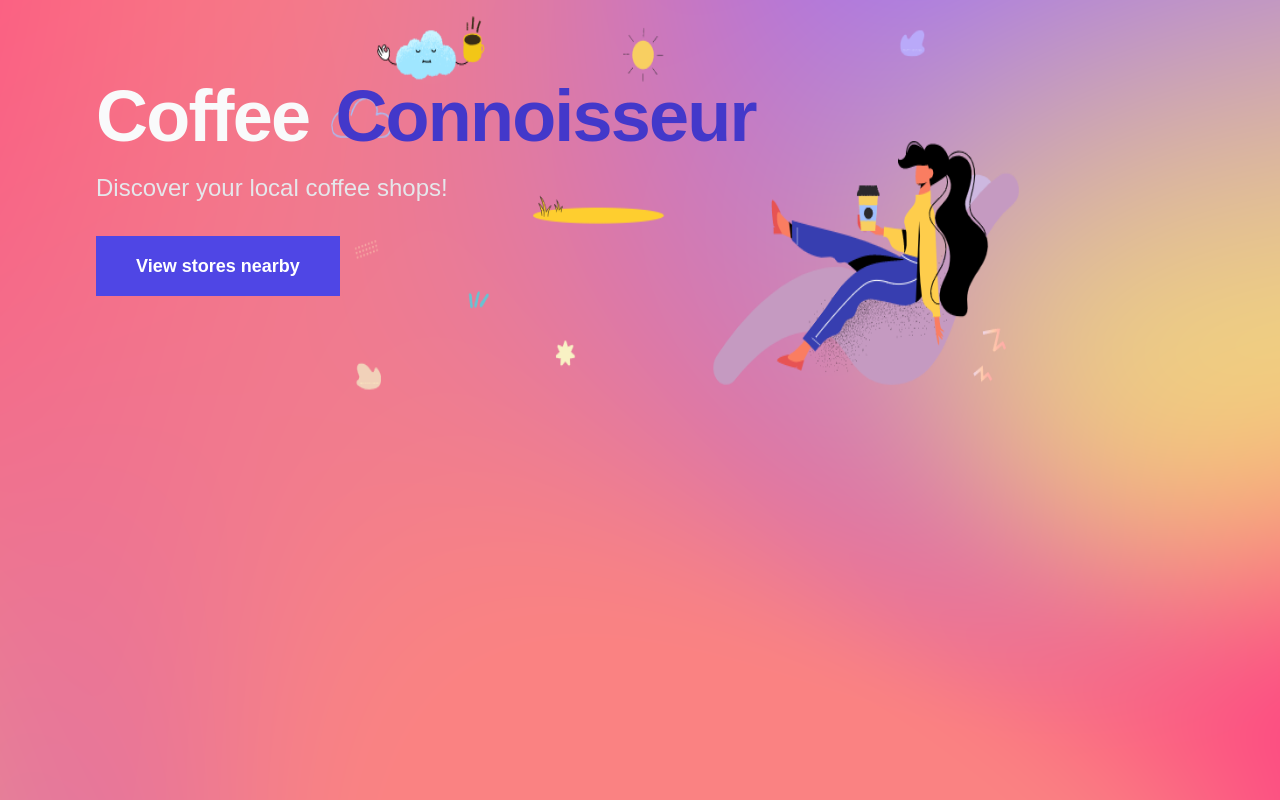
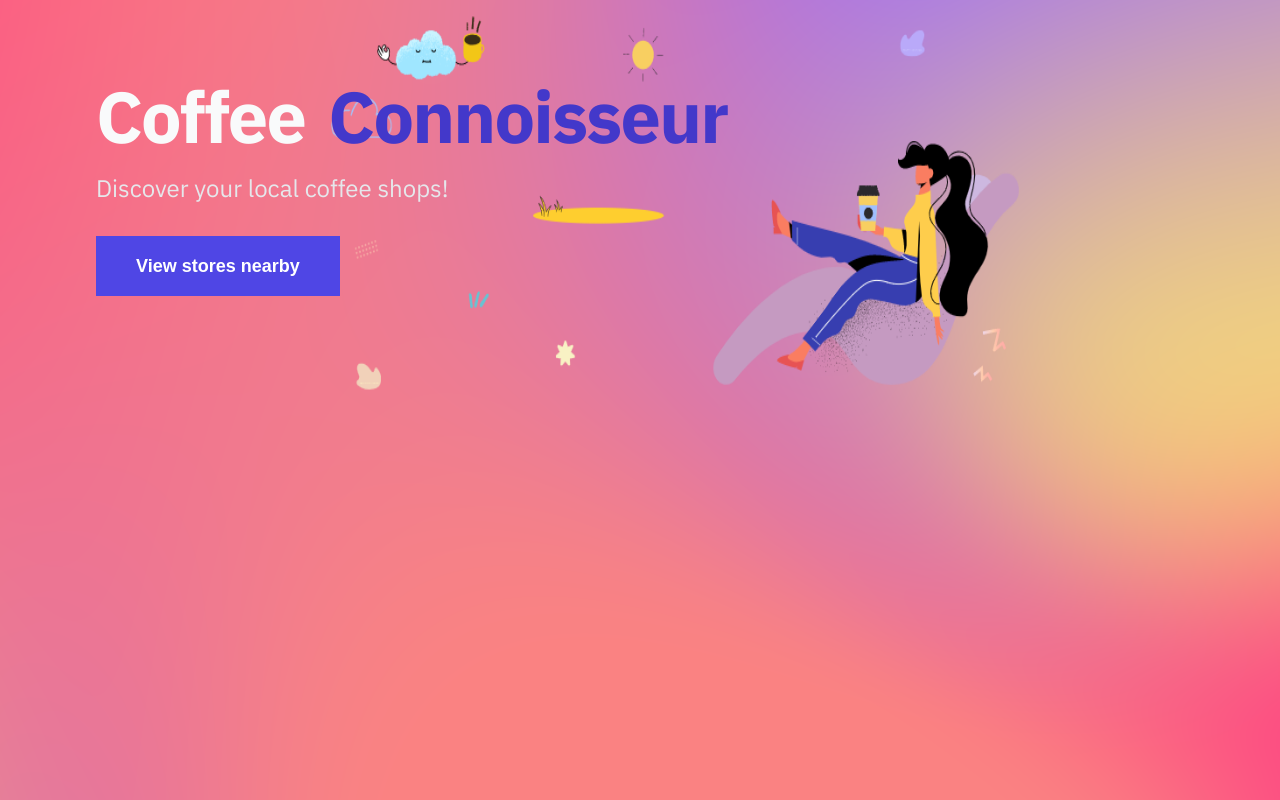
Before and after one commit to ThomasCode92/discover-coffee-stores, a Next.js app: page / in a window 1280 px wide. Built offline with nearby package versions, Linux system fonts and the light colour scheme.

Commit message:
Apply Fonts in Document

```diff
--- a/pages/_documentt.js
+++ b/pages/_documentt.js
@@ -3,7 +3,26 @@ import { Head, Html, Main, NextScript } from 'next/document';
 export default function Document() {
   return (
     <Html lang="en">
-      <Head />
+      <Head>
+        <link
+          rel="preload"
+          href="/fonts/IBMPlexSans-Bold.ttf"
+          as="font"
+          crossOrigin="anonymous"
+        />
+        <link
+          rel="preload"
+          href="/fonts/IBMPlexSans-Regular.ttf"
+          as="font"
+          crossOrigin="anonymous"
+        />
+        <link
+          rel="preload"
+          href="/fonts/IBMPlexSans-SemiBold.ttf"
+          as="font"
+          crossOrigin="anonymous"
+        />
+      </Head>
       <body>
         <Main />
         <NextScript />
--- a/styles/globals.css
+++ b/styles/globals.css
@@ -1,3 +1,24 @@
+@font-face {
+  font-family: 'IBMPlexSans';
+  font-style: normal;
+  font-weight: 500;
+  src: url(/fonts/IBMPlexSans-Regular.ttf) format('truetype');
+}
+
+@font-face {
+  font-family: 'IBMPlexSans';
+  font-style: normal;
+  font-weight: 600;
+  src: url(/fonts/IBMPlexSans-SemiBold.ttf) format('truetype');
+}
+
+@font-face {
+  font-family: 'IBMPlexSans';
+  font-style: normal;
+  font-weight: 700;
+  src: url(/fonts/IBMPlexSans-Bold.ttf) format('truetype');
+}
+
 :root {
   --text-purple: rgba(67, 56, 202, 1);
   --text-purple-dark: rgba(79, 70, 229, 1);
@@ -11,7 +32,7 @@
 }
 
 body {
-  font-family: sans-serif;
+  font-family: IBMPlexSans, sans-serif;
   background: url('/images/background.png');
   background-position: center;
   background-repeat: no-repeat;
```
